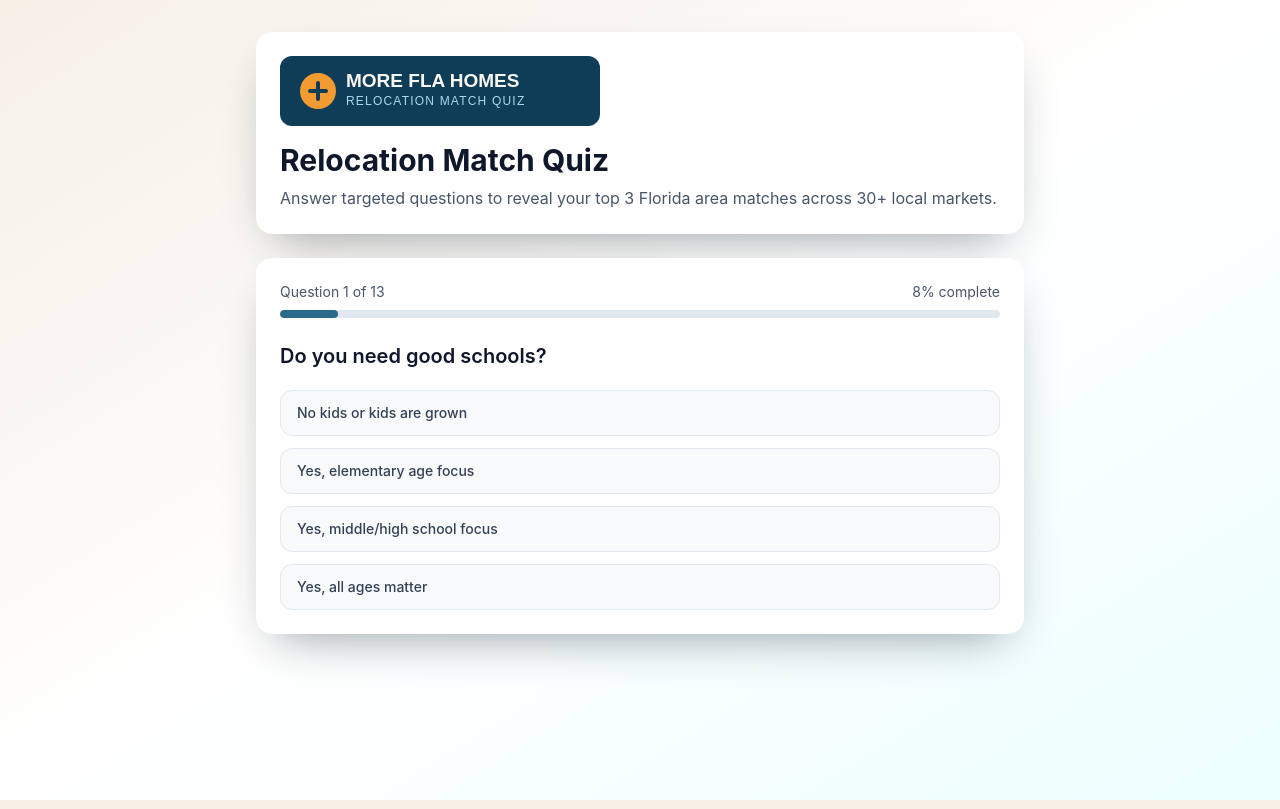
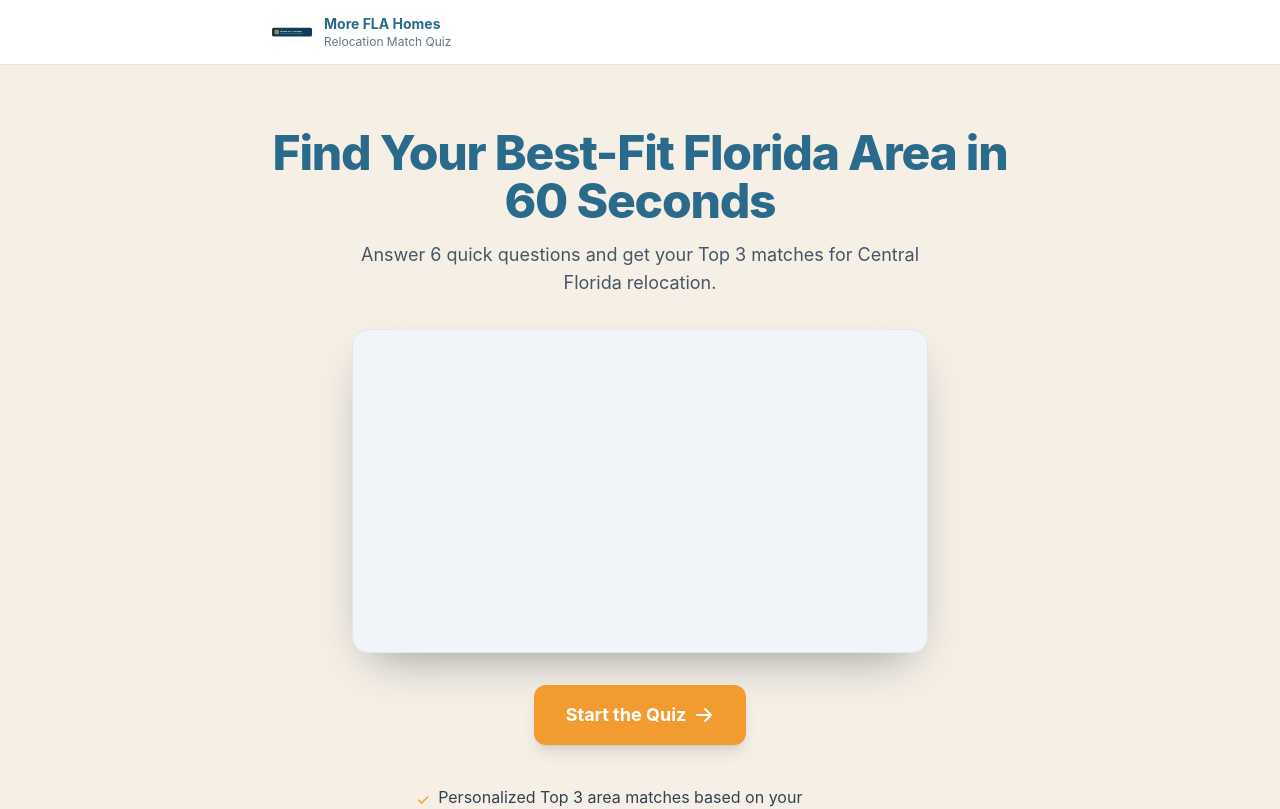
Before and after one commit to cclayhomes/morefla-relocation-quiz, a React (Vite) app: page / in a window 1280 px wide. Shown: the top 809 px of the page. Built offline with nearby package versions, Linux system fonts and the light colour scheme.

Commit message:
Add landing stage to App.tsx with LandingPage integration

```diff
--- a/src/App.tsx
+++ b/src/App.tsx
@@ -1,14 +1,15 @@
 import { AnimatePresence, motion } from 'framer-motion';
-import { useMemo, useState } from 'react';
+import { useMemo, useState, useEffect } from 'react';
 import logoUrl from './assets/more-fla-logo.svg';
 import { LeadCaptureForm } from './components/LeadCaptureForm';
+import { LandingPage } from './components/LandingPage';
 import { ProgressBar } from './components/ProgressBar';
 import { ResultsCard } from './components/ResultsCard';
 import { areaProfiles, filterByConstruction, filterBySize, getBudgetAllowedAreas, questions } from './data/quizData';
 import { AREA_KEYS, AreaKey, BudgetBracket, ConstructionPreference, LeadFormData, QuizOption, SizeNeed } from './types';
 import { sendEvent } from './utils/analytics';
 
-type Stage = 'quiz' | 'lead' | 'result';
+type Stage = 'landing' | 'quiz' | 'lead' | 'result';
 
 type AnswerMap = {
   q1_schools_importance: string;
@@ -107,12 +108,18 @@ const readInitialUtms = (): UtmParams => {
   };
 };
 
+// Check if URL has ?start=quiz or #quiz to skip landing
+const shouldSkipLanding = (): boolean => {
+  const params = new URLSearchParams(window.location.search);
+  return params.get('start') === 'quiz' || window.location.hash === '#quiz';
+};
+
 function getActiveQuestions(skipSchoolPriority: boolean) {
   return questions.filter((q) => !(skipSchoolPriority && q.id === 2));
 }
 
 function App() {
-  const [stage, setStage] = useState<Stage>('quiz');
+  const [stage, setStage] = useState<Stage>(() => shouldSkipLanding() ? 'quiz' : 'landing');
   const [questionIndex, setQuestionIndex] = useState(0);
   const [scores, setScores] = useState<Record<AreaKey, number>>(baseScores);
   const [leadData, setLeadData] = useState<LeadFormData | null>(null);
@@ -121,7 +128,7 @@ function App() {
   const [constructionChoice, setConstructionChoice] = useState<ConstructionPreference>('either');
   const [insights, setInsights] = useState<string[]>([]);
   const [skipSchoolPriority, setSkipSchoolPriority] = useState(false);
-  const [workPreference, setWorkPreference] = useState<string>('remote');
+  const [workPreference, setWorkPreference] = useState('remote');
   const [answerValues, setAnswerValues] = useState<AnswerMap>(defaultAnswerValues);
   const [utmParams] = useState<UtmParams>(() => readInitialUtms());
 
@@ -130,7 +137,6 @@ function App() {
 
   const rankedMatches = useMemo(() => {
     const budgetAllowed = getBudgetAllowedAreas(budgetChoice);
-
     return AREA_KEYS.map((key) => ({ area: areaProfiles[key], score: scores[key] }))
       .filter((item) => budgetAllowed.has(item.area.key))
       .filter((item) => filterBySize(item.area, sizeChoice))
@@ -189,50 +195,43 @@ function App() {
         if (selected.value === 'mixed' && area.diningStyle === 'mixed') current[key] += 1;
       }
     });
-
     if (questionId === 2 && selected.value === 'academics') addPoints(['winterParkMaitland', 'lakeNona', 'lakewoodRanch', 'windermere'], 3, current);
     if (questionId === 2 && selected.value === 'sports') addPoints(['wesleyChapelNewTampa', 'lakewoodRanch', 'brandon'], 3, current);
     if (questionId === 2 && selected.value === 'private') addPoints(['winterParkMaitland', 'southTampa', 'lakeNona', 'drPhillips'], 3, current);
-
     if (questionId === 3 && selected.value === 'orlando') addPoints(['winterGarden', 'lakeNona', 'winterParkMaitland', 'apopka', 'sanford'], 3, current);
     if (questionId === 3 && selected.value === 'tampa') addPoints(['wesleyChapelNewTampa', 'brandon', 'riverview', 'southTampa', 'landOLakes'], 3, current);
     if (questionId === 3 && selected.value === 'i4') addPoints(['lakeland', 'winterHaven', 'hainesCity', 'plantCity', 'auburndale'], 3, current);
-
     if (questionId === 5 && selected.value === 'constantly') {
       addPoints(['kissimmeeStCloud', 'davenport', 'celebration', 'winterGarden'], 3, current);
       addPoints(['stPetersburg', 'clearwater', 'sarasota'], 2, current);
     }
-
     if (questionId === 6 && selected.value === 'water') addPoints(['winterHaven', 'clermont', 'sanford', 'mountDora', 'lakeland'], 3, current);
     if (questionId === 6 && selected.value === 'golf') addPoints(['lakewoodRanch', 'lakeNona', 'wesleyChapelNewTampa'], 3, current);
     if (questionId === 6 && selected.value === 'downtown') addPoints(['winterParkMaitland', 'stPetersburg', 'southTampa', 'mountDora', 'sarasota'], 3, current);
     if (questionId === 6 && selected.value === 'markets') addPoints(['plantCity', 'mountDora', 'winterGarden', 'lakeland'], 3, current);
     if (questionId === 6 && selected.value === 'trails') addPoints(['clermont', 'sanford', 'landOLakes'], 3, current);
     if (questionId === 6 && selected.value === 'quiet') addPoints(['lakeWales', 'lakeAlfred', 'grovelandMascotte', 'parrish'], 3, current);
-
     if (questionId === 7 && selected.value === 'new') addPoints(['wesleyChapelNewTampa', 'riverview', 'parrish', 'horizonWest', 'grovelandMascotte', 'davenport'], 3, current);
     if (questionId === 7 && selected.value === 'established') addPoints(['winterParkMaitland', 'southTampa', 'mountDora', 'sanford', 'celebration'], 3, current);
     if (questionId === 7 && selected.value === 'value') addPoints(['lakeland', 'winterHaven', 'hainesCity', 'lakeWales', 'auburndale', 'kissimmeeStCloud', 'grovelandMascotte'], 3, current);
-
     if (questionId === 8 && selected.value === 'full') addPoints(['lakewoodRanch', 'wesleyChapelNewTampa', 'lakeNona', 'horizonWest'], 3, current);
     if (questionId === 8 && selected.value === 'none') addPoints(['plantCity', 'lakeWales', 'lakeAlfred', 'sanford', 'apopka'], 3, current);
   };
 
+  const handleStartQuiz = () => {
+    sendEvent('landing_start_quiz', {});
+    setStage('quiz');
+  };
+
   const handleSelectAnswer = (optionIndex: number) => {
     const selectedOption = currentQuestion.options[optionIndex];
-
     if (questionIndex === 0) {
       sendEvent('quiz_start', { questionId: currentQuestion.id });
     }
-
     sendEvent('quiz_answer', { questionId: currentQuestion.id, value: selectedOption.value });
 
     const answerKey = questionToAnswerKey[currentQuestion.id];
-    const nextAnswerValues = {
-      ...answerValues,
-      [answerKey]: selectedOption.value
-    };
-
+    const nextAnswerValues = { ...answerValues, [answerKey]: selectedOption.value };
     setAnswerValues(nextAnswerValues);
 
     setScores((current) => {
@@ -243,7 +242,6 @@ function App() {
 
     if (currentQuestion.id === 1) setSkipSchoolPriority(selectedOption.value === 'noKids');
     if (currentQuestion.id === 3) setWorkPreference(selectedOption.value);
-
     if (selectedOption.budgetValue) setBudgetChoice(selectedOption.budgetValue);
     if (selectedOption.sizeValue) setSizeChoice(selectedOption.sizeValue);
     if (selectedOption.constructionValue) setConstructionChoice(selectedOption.constructionValue);
@@ -314,9 +312,7 @@ function App() {
     fetch(webhookUrl, {
       method: 'POST',
       mode: 'no-cors',
-      headers: {
-        'Content-Type': 'application/json'
-      },
+      headers: { 'Content-Type': 'application/json' },
       body: JSON.stringify(payload)
     }).catch(() => {
       // fire-and-forget by design
@@ -324,7 +320,7 @@ function App() {
   };
 
   const restartQuiz = () => {
-    setStage('quiz');
+    setStage('landing');
     setQuestionIndex(0);
     setScores(baseScores);
     setLeadData(null);
@@ -337,32 +333,47 @@ function App() {
     setAnswerValues(defaultAnswerValues);
   };
 
+  // If on landing page, show LandingPage component
+  if (stage === 'landing') {
+    return <LandingPage onStartQuiz={handleStartQuiz} />;
+  }
+
   return (
-    <main className="min-h-screen bg-gradient-to-br from-sand via-white to-cyan-50 px-4 py-8 text-slate-900">
-      <div className="mx-auto w-full max-w-3xl space-y-6">
-        <header className="rounded-2xl bg-white p-4 shadow-card sm:p-6">
-          <img src={logoUrl} alt="More FLA Homes" className="h-auto w-full max-w-xs" />
-          <h1 className="mt-4 text-2xl font-bold text-slate-900 sm:text-3xl">Relocation Match Quiz</h1>
-          <p className="mt-2 text-sm text-slate-600 sm:text-base">Answer targeted questions to reveal your top 3 Florida area matches across 30+ local markets.</p>
+    <div className="min-h-screen bg-sand">
+      <header className="w-full border-b border-slate-200 bg-white">
+        <div className="mx-auto flex max-w-3xl items-center gap-3 px-4 py-3">
+          <img src={logoUrl} alt="More FLA Homes" className="h-10 w-10" />
+          <div>
+            <p className="text-sm font-bold text-lagoon">More FLA Homes</p>
+            <p className="text-xs text-slate-500">Relocation Match Quiz</p>
+          </div>
+        </div>
       </header>
 
+      <main className="mx-auto max-w-3xl px-4 py-8">
+        <div className="mb-6 rounded-xl border border-citrus/20 bg-citrus/5 px-4 py-3 text-center">
+          <h1 className="text-lg font-bold text-lagoon md:text-xl">Relocation Match Quiz</h1>
+          <p className="mt-1 text-sm text-slate-600">
+            Answer targeted questions to reveal your top 3 Florida area matches across 30+ local markets.
+          </p>
+        </div>
+
+        {stage === 'quiz' && (
           <AnimatePresence mode="wait">
-          {stage === 'quiz' && (
-            <motion.section
-              key={`question-${currentQuestion.id}`}
-              initial={{ opacity: 0, x: 28 }}
+            <motion.div
+              key={questionIndex}
+              initial={{ opacity: 0, x: 40 }}
               animate={{ opacity: 1, x: 0 }}
-              exit={{ opacity: 0, x: -28 }}
-              transition={{ duration: 0.24, ease: 'easeInOut' }}
-              className="rounded-2xl bg-white p-6 shadow-card"
+              exit={{ opacity: 0, x: -40 }}
+              transition={{ duration: 0.25 }}
+              className="rounded-2xl border border-slate-200 bg-white p-4 shadow-card md:p-6"
             >
               <ProgressBar current={questionIndex + 1} total={activeQuestions.length} />
-              <h2 className="mt-6 text-xl font-semibold text-slate-900">{currentQuestion.prompt}</h2>
-              <div className="mt-5 grid gap-3">
+              <h2 className="mt-4 text-base font-semibold text-slate-800 md:text-lg">{currentQuestion.prompt}</h2>
+              <div className="mt-4 space-y-2">
                 {currentQuestion.options.map((option, optionIndex) => (
                   <button
-                    key={option.text}
-                    type="button"
+                    key={option.value}
                     onClick={() => handleSelectAnswer(optionIndex)}
                     className="rounded-xl border border-slate-200 bg-slate-50 px-4 py-3 text-left text-sm font-medium text-slate-700 transition hover:border-lagoon hover:bg-cyan-50"
                   >
@@ -370,27 +381,25 @@ function App() {
                   </button>
                 ))}
               </div>
-            </motion.section>
+            </motion.div>
+          </AnimatePresence>
         )}
 
         {stage === 'lead' && (
-            <motion.section key="lead-capture" initial={{ opacity: 0, y: 12 }} animate={{ opacity: 1, y: 0 }} exit={{ opacity: 0, y: -12 }} transition={{ duration: 0.25 }} className="rounded-2xl bg-white p-6 shadow-card">
-              <h2 className="text-2xl font-bold text-slate-900">You are one step away from your top 3 matches</h2>
-              <p className="mt-2 text-slate-600">We scored your answers and filtered by budget, home size, and new-vs-resale fit. Share your info to unlock your ranked results.</p>
-              <div className="mt-6">
+          <motion.div initial={{ opacity: 0 }} animate={{ opacity: 1 }} className="rounded-2xl border border-slate-200 bg-white p-4 shadow-card md:p-6">
+            <h2 className="text-lg font-bold text-lagoon">You are one step away from your top 3 matches</h2>
+            <p className="mt-2 text-sm text-slate-600">
+              We scored your answers and filtered by budget, home size, and new-vs-resale fit. Share your info to unlock your ranked results.
+            </p>
             <LeadCaptureForm onSubmit={handleLeadSubmit} />
-              </div>
-            </motion.section>
+          </motion.div>
         )}
 
         {stage === 'result' && leadData && (
-            <motion.section key="result" initial={{ opacity: 0, y: 12 }} animate={{ opacity: 1, y: 0 }} exit={{ opacity: 0, y: -12 }} transition={{ duration: 0.3 }}>
-              <ResultsCard rankedMatches={rankedMatches} leadData={leadData} insights={insights} timeline={leadData.timeline} onRestart={restartQuiz} />
-            </motion.section>
+          <ResultsCard rankedMatches={rankedMatches} insights={insights} leadData={leadData} onRestart={restartQuiz} />
         )}
-        </AnimatePresence>
+      </main>
     </div>
-    </main>
   );
 }
 
```
Lines whose indentation alone changed are shown as unchanged.
